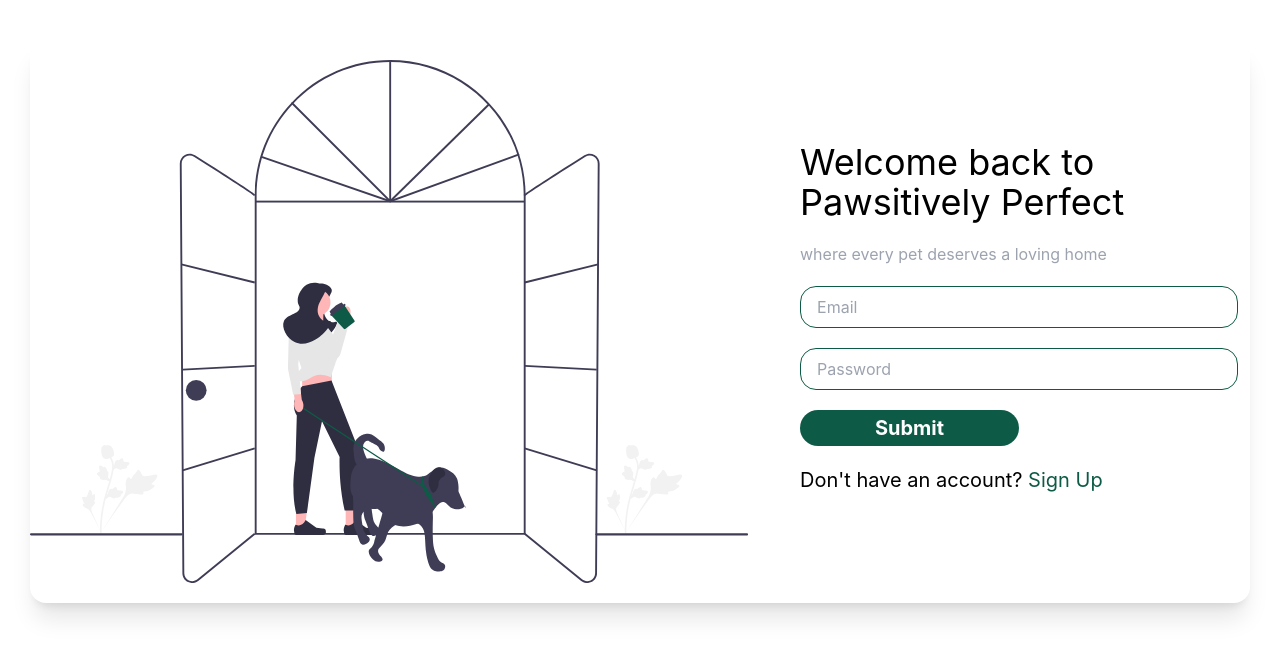
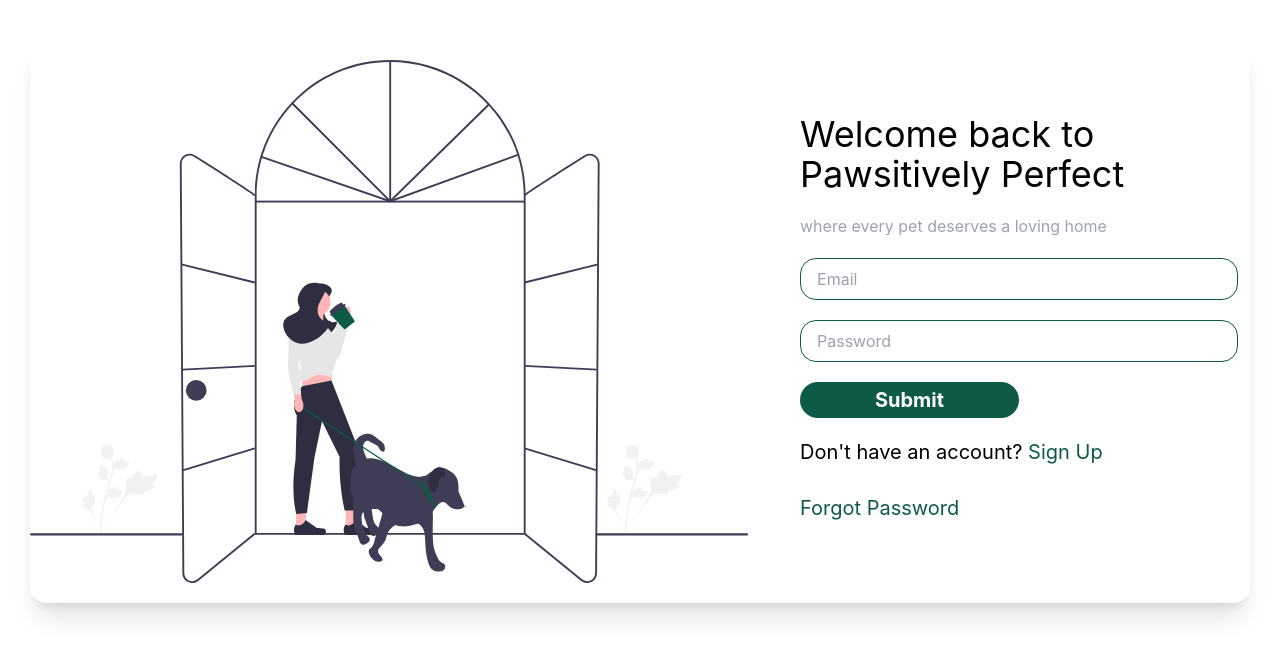
Before and after one commit to sup25/pet, a React (Create React App) app in the folder client/: page /login in a window 1280 px wide. Shown: the top 656 px of the page. Built offline with nearby package versions, Linux system fonts and the light colour scheme.

Commit message:
forget password

```diff
--- a/client/src/component/Login.js
+++ b/client/src/component/Login.js
@@ -61,6 +61,10 @@ const Login = () => {
                 Sign Up
               </Link>
             </div>
+
+            <Link to="/forget" className="text-[#0d5b46] text-xl mb-2">
+              Forgot Password
+            </Link>
           </div>
         </form>
       </div>
```
